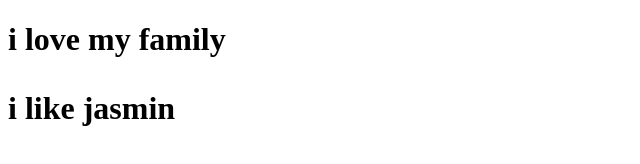
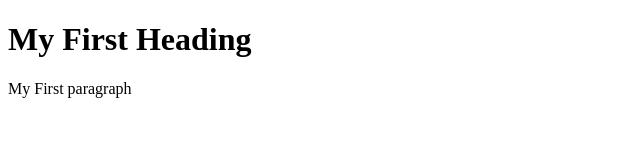
Before and after one commit to sjayasri/Internship-hilifeai, a plain HTML site: page task1/task1.html in a window 1280 px wide. Shown: the whole page, without its empty margins (0-640 px from the left). Drawn offline with Linux system fonts and the light colour scheme.

Commit message:
task1 completed

```diff
--- a/task1/task1.html
+++ b/task1/task1.html
@@ -1,13 +1,7 @@
 <!DOCTYPE html>
 <html>
-    <head>
-        <title>task1</title>
-    </head>
     <body>
-        <h1> i love my family
-            <p>i like jasmin
-
+        <h1> My First Heading</h1>
+            <p>My First paragraph</p>
         </h1>
-
-
 </html>
```
